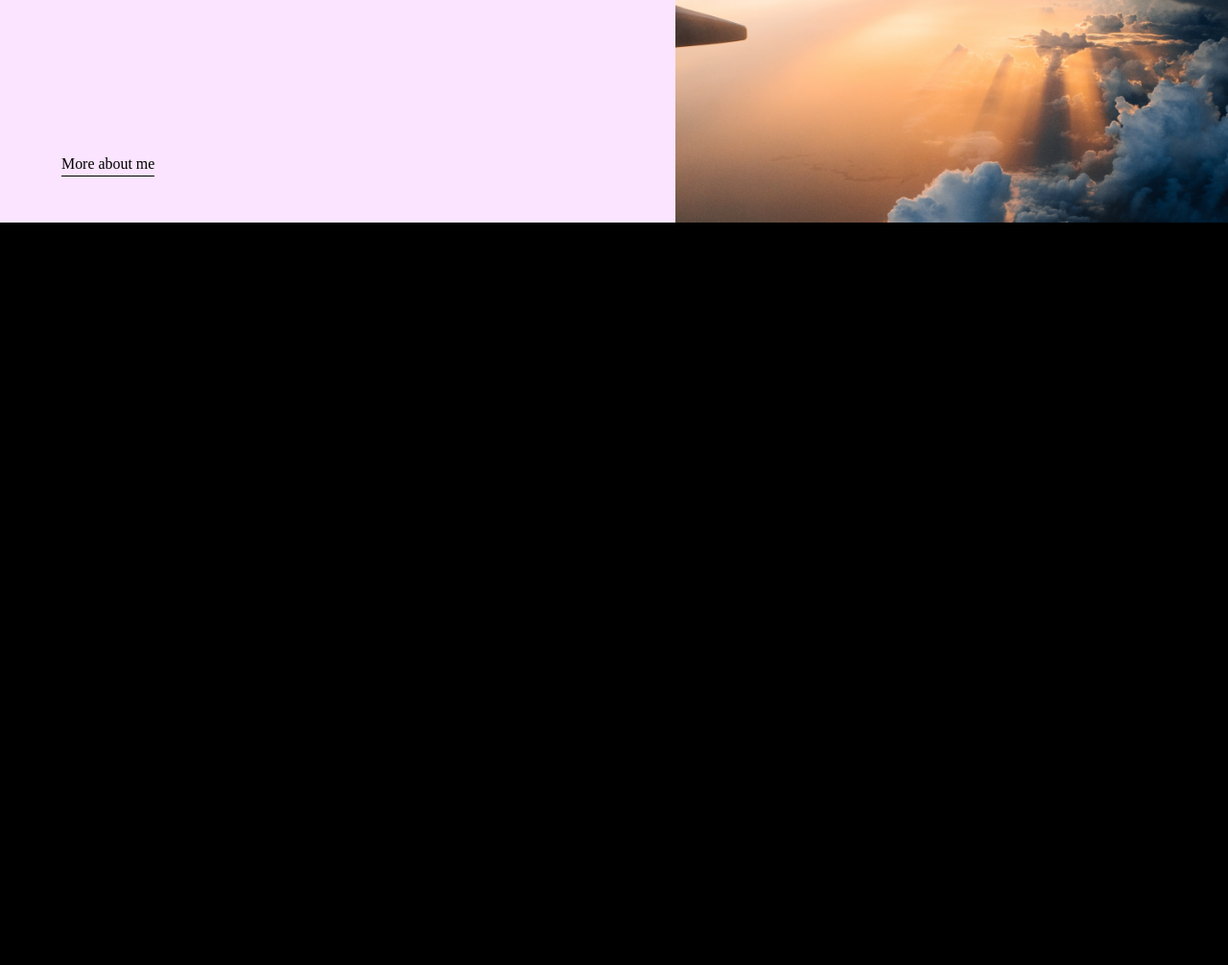
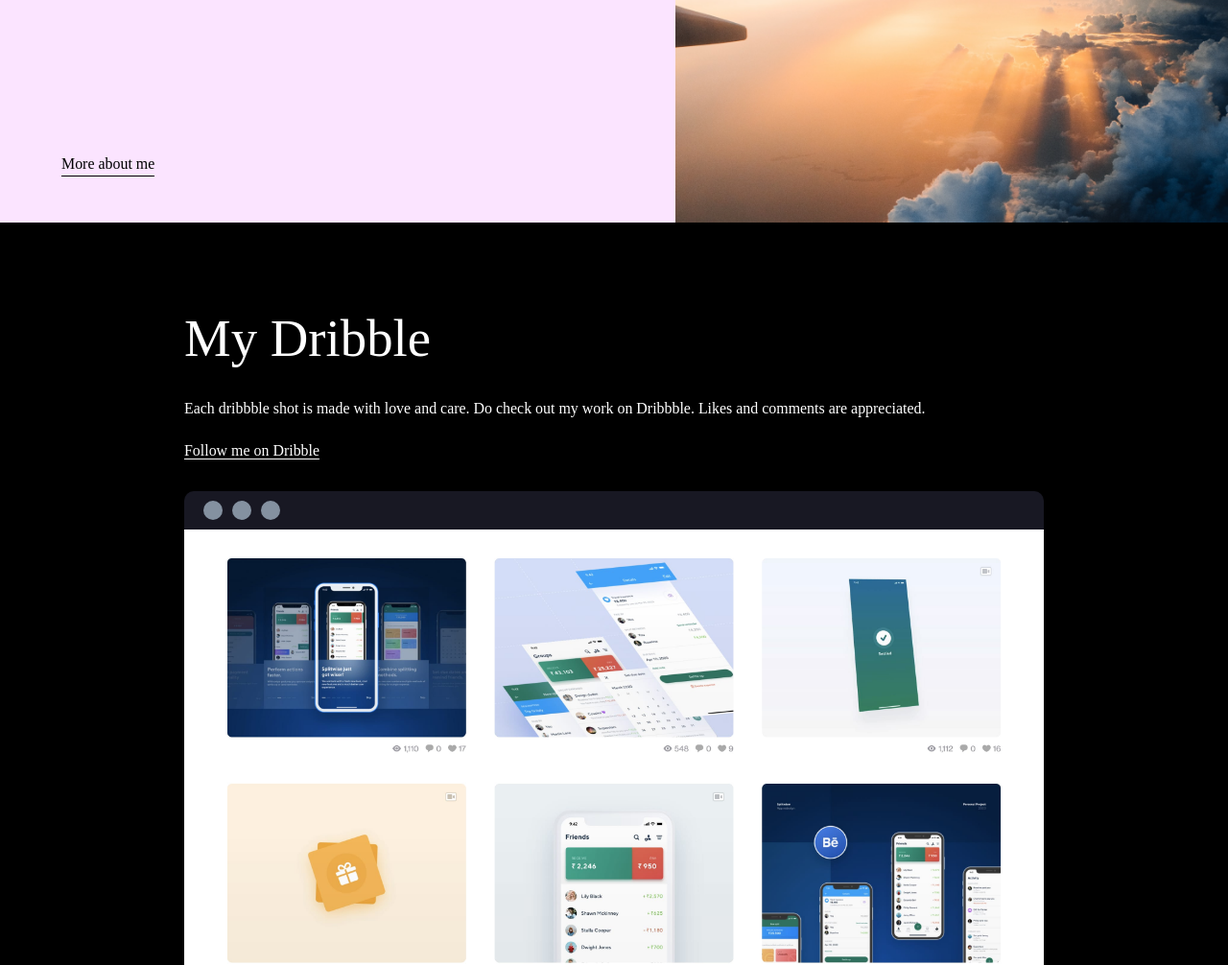
Before and after one commit to GrazianoMono/Portfolio, a website built with webpack: page src/index.html in a window 1280 px wide. Shown: the part 4889-5895 px from the top of the page at 96% size. Before the commit the page ends 5121 px from the top, so only its background shows below. Built offline with nearby package versions, Linux system fonts and the light colour scheme; files whose address does not match are found by name.

Commit message:
feat: created dribble section

```diff
--- a/src/index.html
+++ b/src/index.html
@@ -266,7 +266,12 @@
 						one.
 					</h5>
 				</div>
-				<div class="project__link u-flex-col u-align-center u-justify-center">
+				<div
+					class="
+						project__link
+						u-flex-col u-align-center u-justify-center
+					"
+				>
 					<a href="#">&nearr;</a>
 				</div>
 			</div>
@@ -290,7 +295,12 @@
 						one.
 					</h5>
 				</div>
-				<div class="project__link u-flex-col u-align-center u-justify-center">
+				<div
+					class="
+						project__link
+						u-flex-col u-align-center u-justify-center
+					"
+				>
 					<a href="#">&nearr;</a>
 				</div>
 			</div>
@@ -314,7 +324,12 @@
 						one.
 					</h5>
 				</div>
-				<div class="project__link u-flex-col u-align-center u-justify-center">
+				<div
+					class="
+						project__link
+						u-flex-col u-align-center u-justify-center
+					"
+				>
 					<a href="#">&nearr;</a>
 				</div>
 			</div>
@@ -338,7 +353,12 @@
 						one.
 					</h5>
 				</div>
-				<div class="project__link u-flex-col u-align-center u-justify-center">
+				<div
+					class="
+						project__link
+						u-flex-col u-align-center u-justify-center
+					"
+				>
 					<a href="#">&nearr;</a>
 				</div>
 			</div>
@@ -385,5 +405,28 @@
 				<img src="./assets/img/instagram.png" alt="The sphere" />
 			</div>
 		</section>
+
+		<section class="dribble">
+			<div class="dribble__message">
+				<h2>My Dribble</h2>
+				<h5>
+					Each dribbble shot is made with love and care. Do check out
+					my work on Dribbble. Likes and comments are appreciated.
+				</h5>
+				<a class="link" href="#">Follow me on Dribble</a>
+			</div>
+			<div
+				class="dribble__image u-flex-col u-align-center u-justify-start"
+			>
+				<div
+					class="system-bar u-flex-row u-align-center u-justify-start"
+				>
+					<div class="system-bar__dot"></div>
+					<div class="system-bar__dot"></div>
+					<div class="system-bar__dot"></div>
+				</div>
+				<img src="./assets/img/dribble.jpg" alt="The dribble" />
+			</div>
+		</section>
 	</body>
 </html>
--- /dev/null
+++ b/src/sass/components/_system-bar.scss
@@ -0,0 +1,17 @@
+.system-bar {
+	min-height: 4rem;
+	width: 100%;
+	border-top-left-radius: 1rem;
+	border-top-right-radius: 1rem;
+	background-color: $color-primary-dark;
+	padding-left: 2rem;
+	z-index: 1000;
+
+	&__dot {
+		height: 2rem;
+		width: 2rem;
+		border-radius: 100px;
+		background-color: $color-light-grey;
+		margin-right: 1rem;
+	}
+}
--- /dev/null
+++ b/src/sass/layout/_dribble.scss
@@ -0,0 +1,27 @@
+.dribble {
+	width: 100%;
+	height: auto;
+	min-height: 70rem;
+	margin: 10vh 0;
+	padding: 0 5vw;
+
+	@include respond (tab-land) {
+		padding: 0 15vw;
+	}
+
+	&__message {
+		width: 100%;
+		margin-bottom: 3rem;
+
+		& > :not(:last-child) {
+			margin-bottom: 2rem;
+		}
+	}
+
+	&__image {
+		max-height: 90rem;
+		overflow: hidden;
+		border-bottom-left-radius: 1rem;
+		border-bottom-right-radius: 1rem;
+	}
+}
--- a/src/sass/main.scss
+++ b/src/sass/main.scss
@@ -20,6 +20,7 @@
 @import './components/project';
 @import './components/button';
 @import './components/link';
+@import './components/system-bar';
 
 //LAYOUT SASS
 @import './layout/hero';
@@ -28,3 +29,4 @@
 @import './layout/skillset';
 @import './layout/logos';
 @import './layout/projects';
+@import './layout/dribble';
```
Also changed, not shown: src/assets/img/dribble.jpg (added).
